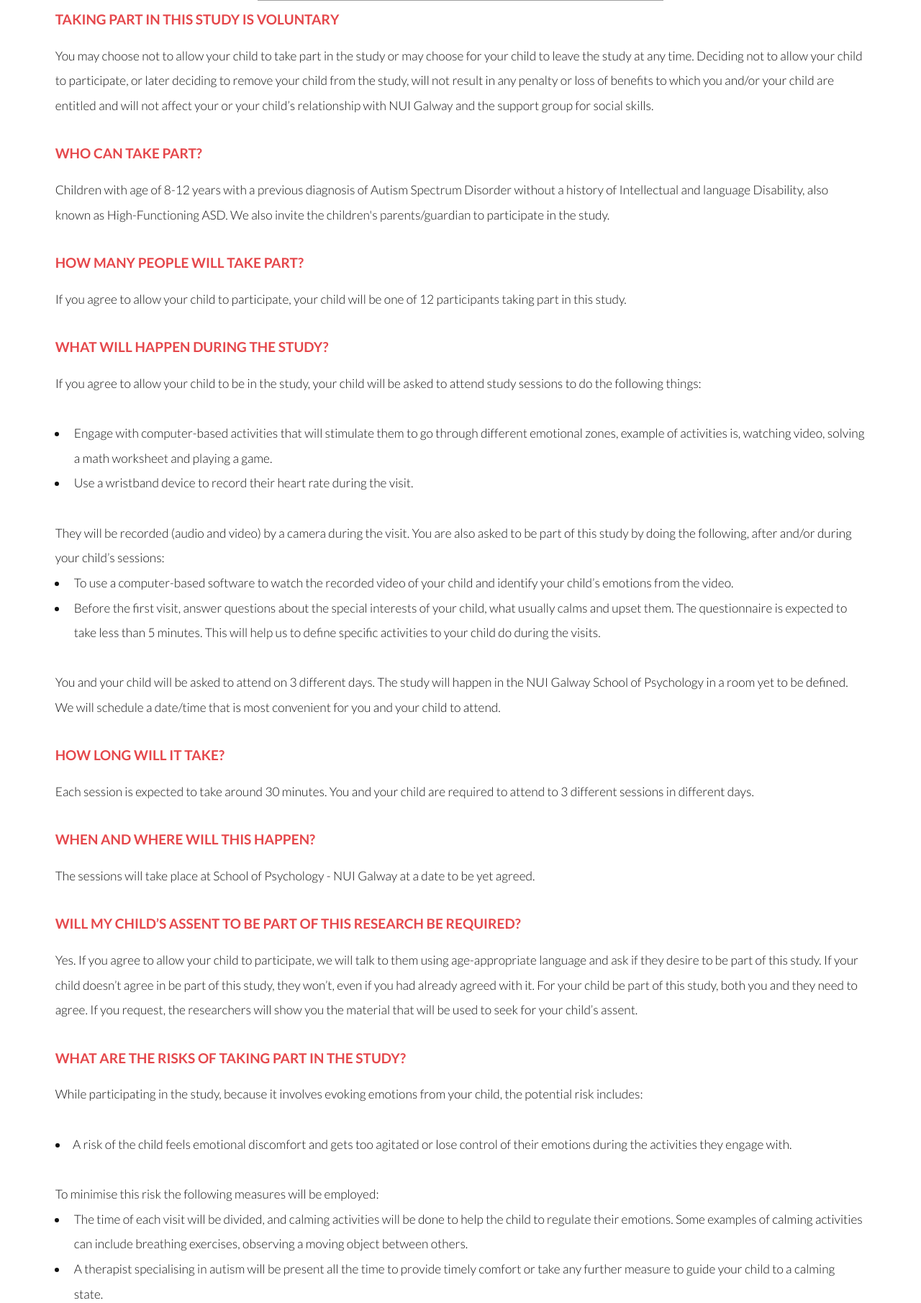
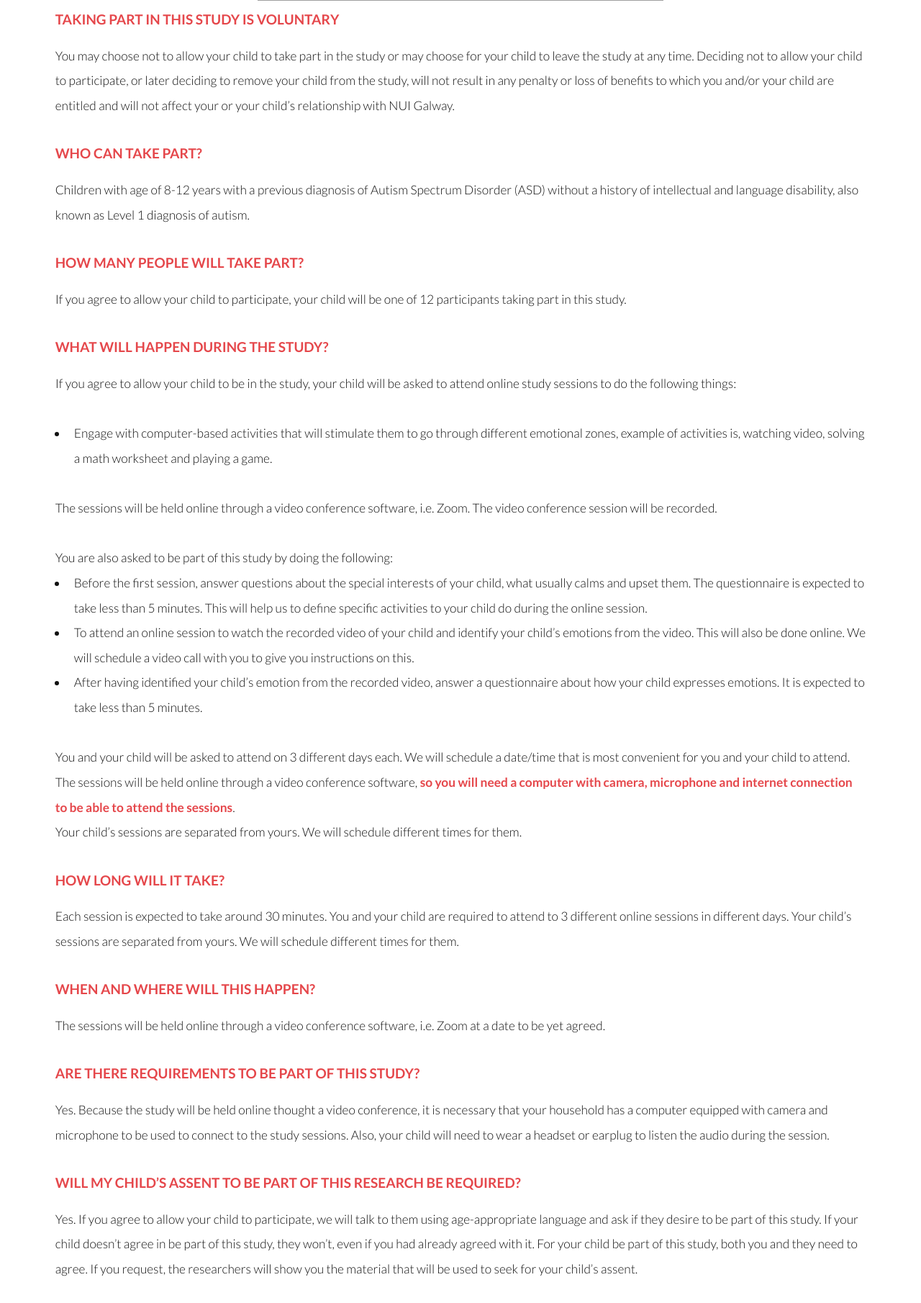
Before and after one commit to annanda/website_emotion_detection_for_children_with_asd, a Flask app: page /information in a window 1280 px wide. Shown: the part 837-2647 px from the top of the page at 72% size. Run offline with Flask 2, Linux system fonts and the light colour scheme; grey boxes are pictures that could not be loaded.

Commit message:
More updates.

```diff
--- a/templates/contact.html
+++ b/templates/contact.html
@@ -15,7 +15,7 @@
 <section id="main">
     <div class="inner">
         <header class="major special">
-            <h1>Contact Forms</h1>
+            <h1>Contact Us</h1>
             <p>If you want to contact us, please email us at:<br>
                 <a href="mailto:a.defreitassousa1@nuigalway.ie">a.defreitassousa1@nuigalway.ie</a><br>
                 <a href="mailto:annanda.sousa@insight-centre.org">annanda.sousa@insight-centre.org</a> </p>
--- a/templates/data_protection_ethics.html
+++ b/templates/data_protection_ethics.html
@@ -22,7 +22,7 @@
                 Galway.</p>
         </header>
         <p>Every effort will be made to keep your child’s personal information confidential. This project is compliant
-            with the recommendation of the General Data Protection Regulation (GDPR), a European regulation to protect
+            with the recommendation of the General Data Protection Regulation (GDPR), an European regulation to protect
             the rights of people regarding their personal data.
             We conducted a <a href="https://www.nuigalway.ie/data-protection/staffandstudentresources/dataprotectionimpactassessments/" target="_blank">Data Protection Impact Assessment (DPIA)</a> and created a plan with measures to protect yours and
             your child’s personal data which was approved by both the NUI Galway’s Data Protection Officer and the NUI
--- a/templates/information.html
+++ b/templates/information.html
@@ -31,48 +31,62 @@
         <p>You may choose not to allow your child to take part in the study or may choose for your child to leave the
             study at any time. Deciding not to allow your child to participate, or later deciding to remove your child
             from the study, will not result in any penalty or loss of benefits to which you and/or your child are
-            entitled and will not affect your or your child’s relationship with NUI Galway and the support group for
-            social skills. </p>
+            entitled and will not affect your or your child’s relationship with NUI Galway. </p>
         <h4>WHO CAN TAKE PART? </h4>
-        <p>Children with age of 8-12 years with a previous diagnosis of Autism Spectrum Disorder without a history of
-            Intellectual and language Disability, also known as High-Functioning ASD. We also invite the children's
-            parents/guardian to participate in the study. </p>
+        <p>Children with age of 8-12 years with a previous diagnosis of Autism Spectrum Disorder (ASD) without a history
+            of intellectual and language disability, also known as Level 1 diagnosis of autism. </p>
         <h4>HOW MANY PEOPLE WILL TAKE PART?</h4>
         <p>If you agree to allow your child to participate, your child will be one of 12 participants taking part in
             this study.</p>
         <h4>WHAT WILL HAPPEN DURING THE STUDY?</h4>
         <p>
-            If you agree to allow your child to be in the study, your child will be asked to attend study sessions to do
-            the following things:
+            If you agree to allow your child to be in the study, your child will be asked to attend online study
+            sessions to do the following things:
         <ul>
             <li>Engage with computer-based activities that will stimulate them to go through different emotional
                 zones, example of activities is, watching video, solving a math worksheet and playing a game.
             </li>
-            <li>Use a wristband device to record their heart rate during the visit.</li>
         </ul>
-        They will be recorded (audio and video) by a camera during the visit.
-
-        You are also asked to be part of this study by doing the following, after and/or during your child’s sessions:
+        The sessions will be held online through a video conference software, i.e. Zoom. The video conference session
+        will be recorded.
+        <br><br>
+        You are also asked to be part of this study by doing the following:
         <ul>
-            <li>To use a computer-based software to watch the recorded video of your child and identify your child’s
-                emotions from the video.
+            <li>Before the first session, answer questions about the special interests of your child, what usually
+                calms and upset them. The questionnaire is expected to take less than 5 minutes. This will help us to
+                define specific activities to your child do during the online session.
             </li>
-            <li> Before the first visit, answer questions about the special interests of your child, what usually calms
-                and upset them. The questionnaire is expected to take less than 5 minutes. This will help us to define
-                specific activities to your child do during the visits.
+            <li> To attend an online session to watch the recorded video of your child and identify your child’s
+                emotions from the video. This will also be done online. We will schedule a video call with you to give
+                you instructions on this.
+            </li>
+            <li>After having identified your child’s emotion from the recorded video, answer a questionnaire about how
+                your child expresses emotions. It is expected to take less than 5 minutes.
             </li>
         </ul>
-        You and your child will be asked to attend on 3 different days. The study will happen in the NUI Galway School
-        of Psychology in a room yet to be defined. We will schedule a date/time that is most convenient for you and your
-        child to attend.
+        You and your child will be asked to attend on 3 different days each. We will schedule a date/time that is most
+        convenient for you and your child to attend. The sessions will be held online through a video conference
+        software, <strong> so you will need a computer with camera, microphone and internet connection to be able to
+        attend the
+        sessions</strong>.
+        <br>
+        Your child’s sessions are separated from yours. We will schedule different times for them.
+
 
         </p>
         <h4>HOW LONG WILL IT TAKE?</h4>
         <p>Each session is expected to take around 30 minutes. You and your child are required to attend to 3 different
-            sessions in different days.</p>
+            online sessions in different days. Your child’s sessions are separated from yours. We will schedule
+            different times for them. </p>
 
         <h4>WHEN AND WHERE WILL THIS HAPPEN?</h4>
-        <p>The sessions will take place at School of Psychology - NUI Galway at a date to be yet agreed.</p>
+        <p>The sessions will be held online through a video conference software, i.e. Zoom at a date to be yet
+            agreed.</p>
+
+        <h4>ARE THERE REQUIREMENTS TO BE PART OF THIS STUDY?</h4>
+        <p>Yes. Because the study will be held online thought a video conference, it is necessary that your household
+            has a computer equipped with camera and microphone to be used to connect to the study sessions. Also, your
+            child will need to wear a headset or earplug to listen the audio during the session. </p>
 
         <h4>WILL MY CHILD’S ASSENT TO BE PART OF THIS RESEARCH BE REQUIRED? </h4>
         <p>Yes. If you agree to allow your child to participate, we will talk to them using age-appropriate language and
@@ -85,56 +99,60 @@
         <p>
             While participating in the study, because it involves evoking emotions from your child, the potential risk
             includes:
-        <li>A risk of the child feels emotional discomfort and gets too agitated or lose control of their emotions
-            during the activities they engage with.
+        <li>A risk of the child feels emotional discomfort and gets agitated or lose control of their emotions during
+            the activities they engage with.
         </li>
         <br>
         To minimise this risk the following measures will be employed:
         <ul>
-            <li>The time of each visit will be divided, and calming activities will be done to help the child to
-                regulate their emotions. Some examples of calming activities can include breathing exercises, observing
-                a moving object between others.
+            <li>The time of each session will be divided, and calming activities will be done to help the child to
+                regulate their emotions. Some examples of calming activities include breathing exercises, observing
+                moving objects between others.
             </li>
-            <li>A therapist specialising in autism will be present all the time to provide timely comfort or take any
-                further
-                measure to guide your child to a calming state.
+            <li>A psychology student with experience supporting children with autism will be present all the time to
+                provide timely comfort or take any further measure to guide your child to a calming state.
             </li>
-            <li>Your child will have physical access to an image indicating STOP with the instruction that at any moment
-                if
-                they want to stop, they can touch the image and the study will be immediately paused. After taking a few
-                minutes, we will ask your child if they desire to continue. If not, the current session will be finished
-                immediately.
+            <li>At the beginning of the session, we will agree with your child a code of a movement they can perform
+                if they feel like stopping the session. During the time of the session, if they indicate they want to
+                pause, the study will be immediately paused. After taking a few minutes, we will ask your child if they
+                desire to continue. If not, the current session will be finished immediately.
             </li>
         </ul>
         </p>
         <h4>WHAT ARE THE POTENTIAL BENEFITS OF TAKING PART IN THE STUDY?</h4>
         <p>We don’t expect your child to receive any direct benefit from taking part in this study, but we hope to learn
-            things that will help children with high-functioning ASD in the future. By accepting to allow the
+            things that will help children with Level 1 Diagnosis of ASD in the future. By accepting to allow the
             participation of your child, you will be collaborating to the advance of this research and any other based
             on it, which can lead to future discoveries and development of tools to help children like yours.</p>
 
         <h4>WHAT WILL BE DONE WITH MY CHILD’S RECORDS? </h4>
-        <p>We will transform the original audio/video/heart rate records from your child into a numerical representation
-            (set of numbers) to be used to create the emotion identifier computer system. When this process is complete,
+        <p>We will transform the original audio/video records of your child into a numerical representation (set of
+            numbers) to be used to create the emotion identifier computer system. When this process is complete,
             identifying information from your child will not be present anymore. In other words, it will not be possible
             to identify your child from this numerical representation.
+            <br><br>
             The records will only be accessible to members of the research team and will be kept securely, in strict
             accordance with the General Data Protection Regulation (GDPR).
-            Your child’s data will not be used for any kind of profiling or marketing content. Arrangements are in place
+            <br><br>
+            Your child’s data <strong>will not</strong> be used for any kind of profiling or marketing content.
+            Arrangements are in place
             so that yours and your child’s personal data will be processed only as is necessary to achieve the objective
             of the research and will not be processed in a way that damage or distress will be caused to you and your
             child.
+
         </p>
 
         <h4>HOW WILL MY CHILD’S INFORMATION BE PROTECTED? </h4>
         <p>
-            With your permission, we are recording audio/video/heart rate of your child as a part of the study. Every
-            effort will be made to keep your child’s personal information confidential. This project is compliant with
-            the recommendation of the General Data Protection Regulation (GDPR), a European regulation to protect the
-            rights of people regarding their personal data. We created a plan with measures to protect yours and your
-            child’s personal data which was approved by both the NUI Galway’s Data Protection Officer and the NUI
-            Galway’s Ethics Committee (an ethics committee that helps protect people involved in research).
+            With your permission, we are recording audio/video of your child as a part of the study. Every effort will
+            be made to keep your child’s personal information confidential. This project is compliant with the
+            recommendation of the General Data Protection Regulation (GDPR), an European regulation to protect the
+            rights
+            of people regarding their personal data. We created a plan with measures to protect yours and your child’s
+            personal data which was approved by both the NUI Galway’s Data Protection Officer and the NUI Galway’s
+            Ethics Committee (an ethics committee that helps protect people involved in research).
             The measures include the following:
+
         <ul>
             <li>Keep yours and your child’s personal data stored in a secure, encrypted and password-protected server
                 within NUI Galway premises (Data Science Institute/NUI Galway) for no longer than 3 years.
@@ -155,47 +173,49 @@
 
         <h4>WILL MY CHILD’S INFORMATION BE USED FOR RESEARCH IN THE FUTURE?</h4>
         <p>
-            Your child’s audio/video/heart rate records will not be used or distributed for future research studies
-            without
-            your consent.
-            This research involves processing the original audio/video/heart rate records from your child into a
-            numerical
+            Your child’s audio/video records will not be used or distributed for future research studies without your
+            consent.
+            <br>
+            This research involves processing the original audio/video records from your child into a numerical
             representation to be used to create the emotion identifier computer system. This processed numerical
             representation may be used for future research studies or shared with other researchers for future research.
-            If
-            this happens, information which could identify your child will be removed before any information is shared.
-            Since identifying information will not be present, we will not ask for your additional consent.
+            If this happens, information which could identify your child will be removed before any information is
+            shared. Since identifying information will not be present, we will not ask for your additional consent.
+
         </p>
 
         <h4>WILL I BE PAID FOR PARTICIPATION? </h4>
-        <p>Your child will not be provided with any payment to take part in the research. However, we can provide, if
-            needed and under request, financial support for travel expenses. </p>
+        <p>Your child will not be provided with any payment to take part in the research. </p>
 
         <h4>CAN I HAVE ACCESS TO MY CHILD’S RECORDED DATA? </h4>
         <p>Yes. It is your right to request and have access to this data. If you desire to have a copy of your child’s
-            records, please fill the <a href="" target="_blank">online form</a> and we will hand you an encrypted
-            DVD media with a copy of your child’s records.</p>
+            records, please contact us <a href="/contact" target="_blank">here</a> and we will hand you an encrypted
+            DVD media with a copy of your child’s records.
+        </p>
 
         <h4>WILL I BE INFORMED OF THE OUTCOME OF THIS RESEARCH STUDY? </h4>
-        <p>If you want, you can receive information about this research study’s results. Please fill the <a href=""
-                                                                                                            target="_blank">
-            online form </a> and we will contact you with general and anonymised results from this
+        <p>If you want, you can receive information about this research study’s results. Please contact us <a
+                href="/contact"
+                target="_blank">
+            here </a> and we will contact you with general and anonymised results from this
             research by the end of its lifetime, around 3 years. </p>
 
         <h4>WHAT IF I CHANGED MY MIND AFTER THE STUDY AND DON’T WANT MY CHILD’S PERSONAL DATA STORED ANYMORE?</h4>
         <p>In general, you have the right to request your child’s data to be deleted before the 3 years of retention
             time. However, other law conditions may also apply. So, if you desire to have your child’s records deleted,
-            please, fill this <a href="" target="_blank">online form</a> and we will deal with this request on a
+            please, contact us <a href="/contact" target="_blank">here</a> and we will deal with this request on a
             case-by-case basis, in accordance with the law.</p>
 
         <h4>WHO SHOULD I CALL WITH QUESTIONS OR PROBLEMS?</h4>
         <p>
-            For questions about the study, contact me at any time by email at annanda.sousa@insight-centre.org or
-            a.defreitassousa1@nuigalway.ie. We can also arrange a face-to-face meeting in office hours at the Data
+            For questions about the study, contact me at any time by email at <a
+                href="mailto:a.defreitassousa1@nuigalway.ie">a.defreitassousa1@nuigalway.ie</a> or
+            <a href="mailto:annanda.sousa@insight-centre.org">annanda.sousa@insight-centre.org</a>. We can also arrange a face-to-face meeting in office hours at the Data
             Science
             Institute. I will be happy to answer any question you have about the project. You can also contact my
-            supervisors Prof. Mathieu d’Aquin at manthieu.daquin@insight-centre.org or Dr Manel Zarrouk at
-            zarrouk@lipn.univ-paris13.fr. </p>
+            supervisors Prof. Mathieu d’Aquin at <a
+                href="mailto:mathieu.daquin@insight-centre.org">mathieu.daquin@insight-centre.org</a> or Dr Manel Zarrouk at
+            <a href="mailto:zarrouk@lipn.univ-paris13.fr">zarrouk@lipn.univ-paris13.fr</a>. </p>
         <p>
             For questions about your or your child’s rights as a research participant, to discuss problems, complaints,
             or
@@ -234,6 +254,8 @@
             Ireland
         </p>
 
+        <h4>Thank you kindly for taking the time to read this and we are looking forward to hearing from you.</h4>
+
     </div>
 </section>
 
--- a/templates/summary.html
+++ b/templates/summary.html
@@ -15,7 +15,7 @@
 <section id="main">
     <div class="inner">
         <header class="major special">
-            <h1>THE RESEARCH - Summary</h1>
+            <h1>Information to participants - Summary</h1>
             <p>This is a summary of the aspects of the research project. Please, take the time to also read the
                 <a href="/information">complete information</a> before agreeing to allow your child to be part in the
                 study.</p>
```
